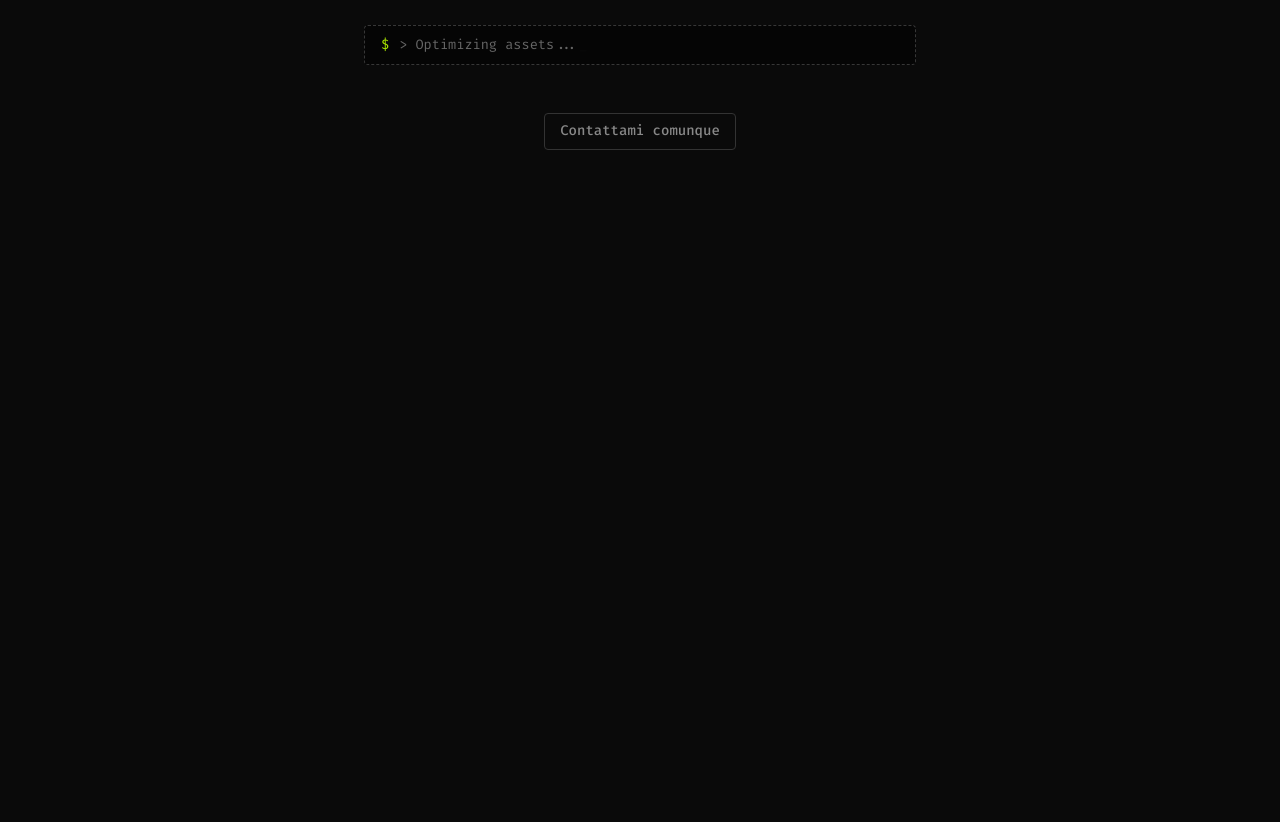
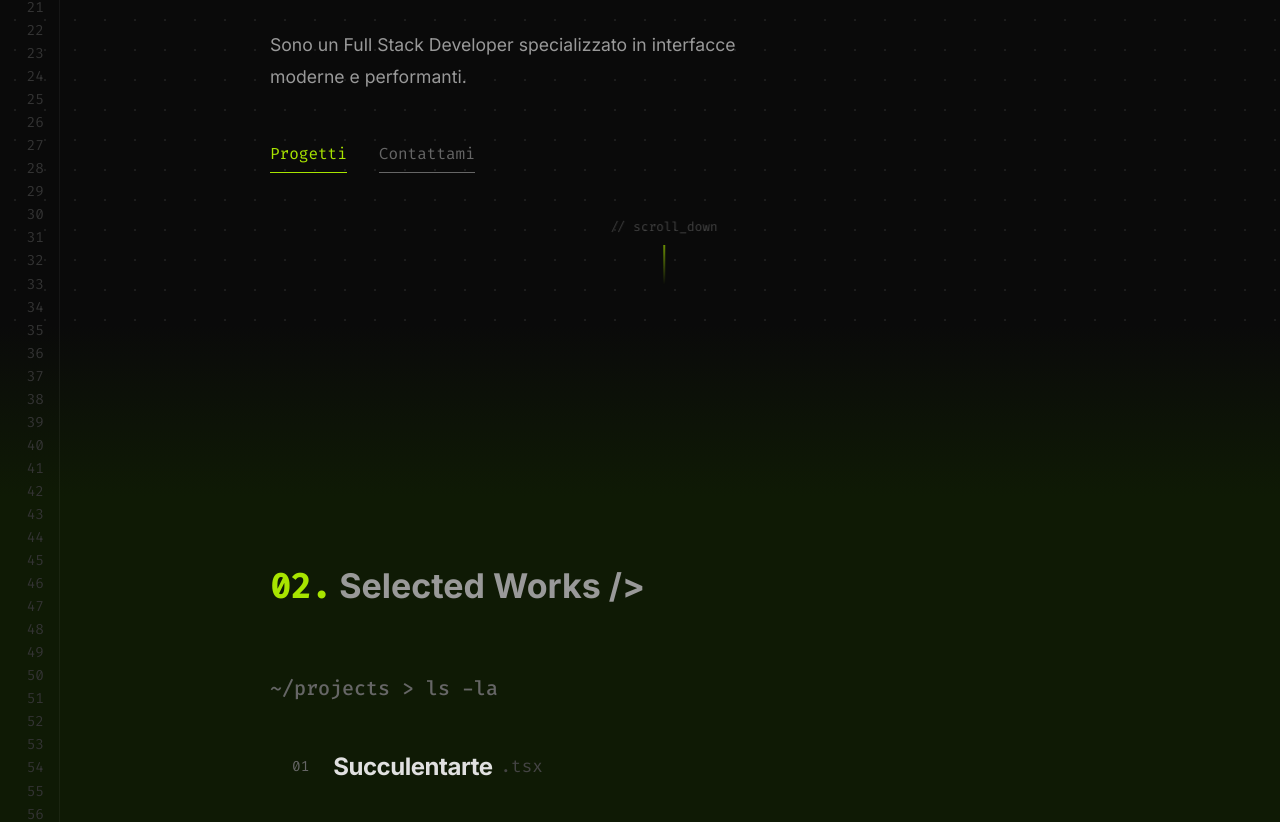
Before and after one commit to AndreaV89/Portfolio, a React (Vite) app: page / in a window 1280 px wide. Shown: the part 475-1297 px from the top of the page. Before the commit the page ends 800 px from the top, so only its background shows below. Built offline with nearby package versions, Linux system fonts and the light colour scheme.

Commit message:
progetti reali

```diff
--- a/src/App.jsx
+++ b/src/App.jsx
@@ -13,7 +13,7 @@ import ScrollToTop from "./components/ScrollToTop";
 import Maintenance from "./components/Maintenance";
 
 // MAINTENANCE MODE
-const IS_MAINTENANCE_MODE = true;
+const IS_MAINTENANCE_MODE = false;
 
 // Stile base
 const sectionStyle = {
@@ -31,7 +31,6 @@ function App() {
   const lenisRef = useRef(null);
 
   useEffect(() => {
-    // ... (Codice Lenis invariato) ...
     const lenis = new Lenis({
       duration: 1.2,
       easing: (t) => Math.min(1, 1.001 - Math.pow(2, -10 * t)),
@@ -69,7 +68,7 @@ function App() {
       <SpotlightCursor />
 
       <Layout>
-        {/* HERO: Aggiungiamo pl (padding-left) su desktop per non finire sotto i numeri */}
+        {/* HERO */}
         <Container
           maxWidth="md"
           sx={{ px: { xs: 2, md: 4 }, pl: { md: "80px" } }}
@@ -125,7 +124,7 @@ function App() {
                     "&:hover": { color: "#a8e400" },
                   }}
                 >
-                  View Projects
+                  Progetti
                 </Typography>
                 <Typography
                   variant="subtitle1"
@@ -140,7 +139,7 @@ function App() {
                     "&:hover": { color: "#a8e400", borderColor: "#a8e400" },
                   }}
                 >
-                  Contact Me
+                  Contattami
                 </Typography>
               </Box>
             </Box>
@@ -148,18 +147,17 @@ function App() {
           </Box>
         </Container>
 
-        {/* PROGETTI: Sfondo full width, Contenuto indentato */}
+        {/* PROGETTI */}
         <Box
           id="work"
           sx={{
-            width: "100%", // Occupa tutto lo schermo
+            width: "100%",
             py: 30,
             background:
               "linear-gradient(180deg, #0a0a0a 0%, #0f1a05 20%, #0f1a05 80%, #0a0a0a 100%)",
             position: "relative",
           }}
         >
-          {/* Container interno INDENTATO */}
           <Container
             maxWidth="md"
             sx={{ px: { xs: 2, md: 4 }, pl: { md: "80px" } }}
@@ -180,13 +178,13 @@ function App() {
               >
                 02.
               </span>
-              {"Selected Works />"}
+              {" Selected Works />"}
             </Typography>
             <ProjectList />
           </Container>
         </Box>
 
-        {/* CONTATTI: Indentato come la Hero */}
+        {/* CONTATTI */}
         <Container
           maxWidth="md"
           sx={{ px: { xs: 2, md: 4 }, pl: { md: "80px" } }}
--- a/src/components/ProjectList.jsx
+++ b/src/components/ProjectList.jsx
@@ -12,31 +12,32 @@ import {
 const projects = [
   {
     id: "01",
-    name: "Project_Alpha_Ecommerce",
-    type: "Web App",
-    stack: "React / Node.js / MongoDB",
-    progress: 100, // 100% = Completato
-    status: "Deployed", // Stato testo
-    description: "Piattaforma e-commerce completa con carrello e pagamenti.",
+    name: "Succulentarte",
+    type: "Web",
+    stack: "React / Node.js / Vercel",
+    progress: 100,
+    status: "Deployed",
+    description: "Catalogo di piante succulente con Dashboard.",
   },
   {
     id: "02",
-    name: "Dashboard_Analytics_Pro",
-    type: "Dashboard",
-    stack: "Vue.js / Firebase",
+    name: "Cresta Dell'Angiolo",
+    type: "Web",
+    stack: "Wordpress / React",
     progress: 75,
     status: "In Development",
     description:
-      "Pannello di controllo per visualizzazione dati in tempo reale.",
+      "Pagina Web della Cresta dell'Angiolo, cammino escursionistico sui monti del Chianti",
   },
   {
     id: "03",
-    name: "Mobile_Chat_System",
-    type: "Mobile",
-    stack: "React Native / Socket.io",
+    name: "Radici in Chianti",
+    type: "Web",
+    stack: "React / Wordpress",
     progress: 45,
     status: "Prototyping",
-    description: "App di messaggistica istantanea crittografata.",
+    description:
+      "Pagina Web di Radici in Chianti, associazione di promozione sociale e territoriale.",
   },
 ];
 
--- a/src/components/ScrollIndicator.jsx
+++ b/src/components/ScrollIndicator.jsx
@@ -12,13 +12,14 @@ const bounce = keyframes`
 const ScrollIndicator = ({ onClick }) => {
   return (
     <Box
+      className="hover-target"
       onClick={onClick}
       sx={{
         position: "absolute",
         bottom: "40px",
         left: "50%",
         transform: "translateX(-50%)",
-        cursor: "pointer",
+        cursor: "noneS",
         display: "flex",
         flexDirection: "column",
         alignItems: "center",
```
